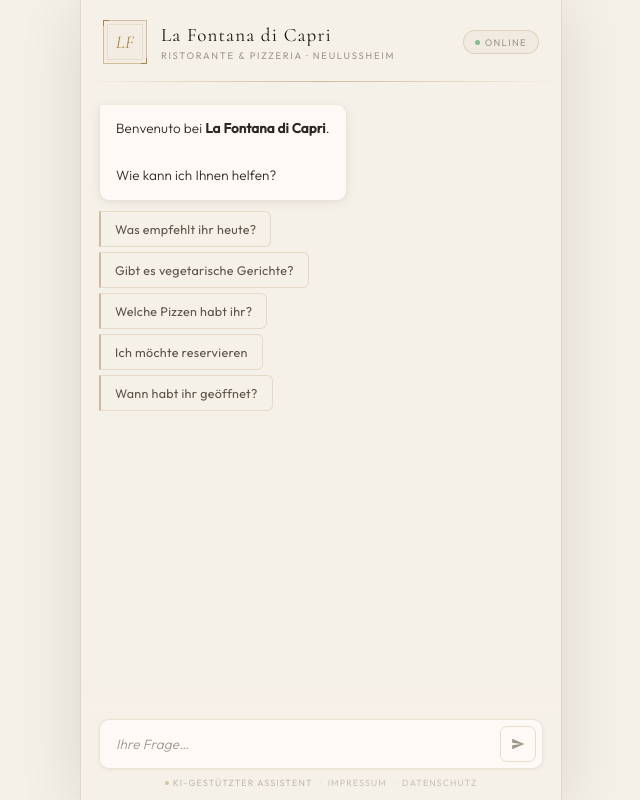
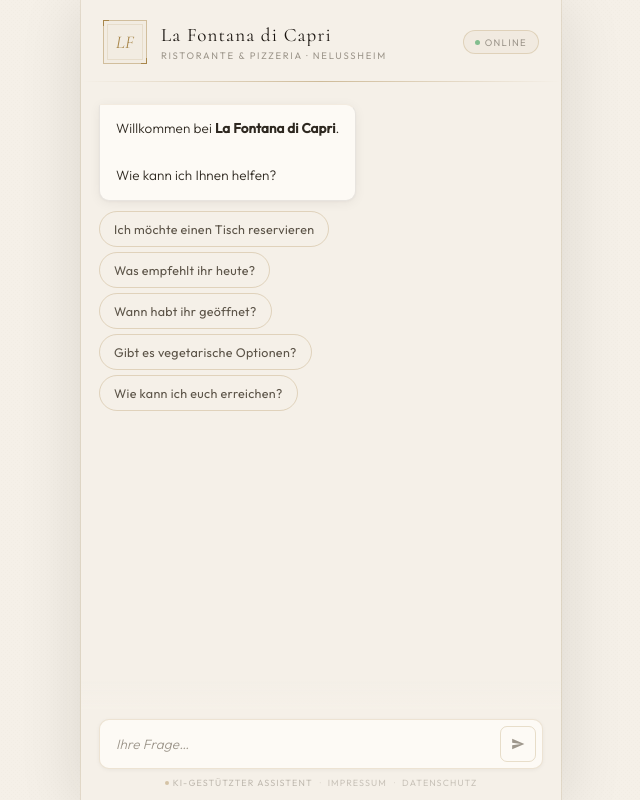
Before and after one commit to RestaurantIQ/RestaurantIQ-Demo, a Next.js app: page / in a window 1280 px wide. Shown: the whole page, without its empty margins (319-959 px from the left). Built offline with nearby package versions, Linux system fonts and the light colour scheme.

Commit message:
fix: dynamic welcome, generic suggestions, remove side-stripe borders

```diff
--- a/pages/index.js
+++ b/pages/index.js
@@ -2,11 +2,11 @@ import { useState, useRef, useEffect } from 'react';
 import { useRouter } from 'next/router';
 
 const suggestions = [
+  "Ich möchte einen Tisch reservieren",
   "Was empfehlt ihr heute?",
-  "Gibt es vegetarische Gerichte?",
-  "Welche Pizzen habt ihr?",
-  "Ich möchte reservieren",
-  "Wann habt ihr geöffnet?"
+  "Wann habt ihr geöffnet?",
+  "Gibt es vegetarische Optionen?",
+  "Wie kann ich euch erreichen?"
 ];
 
 function TicketCard({ reservation, restaurantName }) {
@@ -78,15 +78,20 @@ export default function Home() {
     bottomRef.current?.scrollIntoView({ behavior: 'smooth' });
   }, [messages, loading]);
 
+  const welcomeShown = useRef(false);
   useEffect(() => {
+    if (welcomeShown.current) return;
+    if (username === undefined) return;
+    if (username && !restaurantInfo) return;
+    welcomeShown.current = true;
     setTimeout(() => {
       setMessages([{
         role: 'assistant',
-        content: 'Benvenuto bei **La Fontana di Capri**.\n\nWie kann ich Ihnen helfen?'
+        content: `Willkommen bei **${restaurantName}**.\n\nWie kann ich Ihnen helfen?`
       }]);
       setTimeout(() => setShowSuggestions(true), 280);
     }, 300);
-  }, []);
+  }, [username, restaurantInfo, restaurantName]);
 
   async function sendMessage(text) {
     const msg = text || input;
@@ -358,8 +363,8 @@ export default function Home() {
           max-width: 82%;
           background: #fff;
           border: 1px solid rgba(168,134,74,0.3);
-          border-left: 3px solid var(--gold);
-          border-radius: 2px var(--r) var(--r) var(--r);
+          border-top: 2px solid var(--gold);
+          border-radius: var(--r);
           overflow: hidden;
           box-shadow: 0 2px 16px rgba(26,21,16,0.07), 0 1px 4px rgba(26,21,16,0.04);
         }
@@ -483,9 +488,8 @@ export default function Home() {
 
         .suggestion {
           background: transparent;
-          border: 1px solid rgba(168,134,74,0.2);
-          border-left: 2px solid rgba(168,134,74,0.5);
-          border-radius: 0 6px 6px 0;
+          border: 1px solid rgba(168,134,74,0.28);
+          border-radius: 20px;
           color: var(--ink-3);
           font-family: 'Outfit', sans-serif;
           font-size: 12.5px;
@@ -622,7 +626,7 @@ export default function Home() {
           </div>
           <div className="header-meta">
             <div className="header-name">{restaurantName}</div>
-            <div className="header-sub">Ristorante &amp; Pizzeria · Neulußheim</div>
+            <div className="header-sub">{restaurantSub}</div>
           </div>
           <div className="badge">
             <div className="badge-dot"></div>
```
